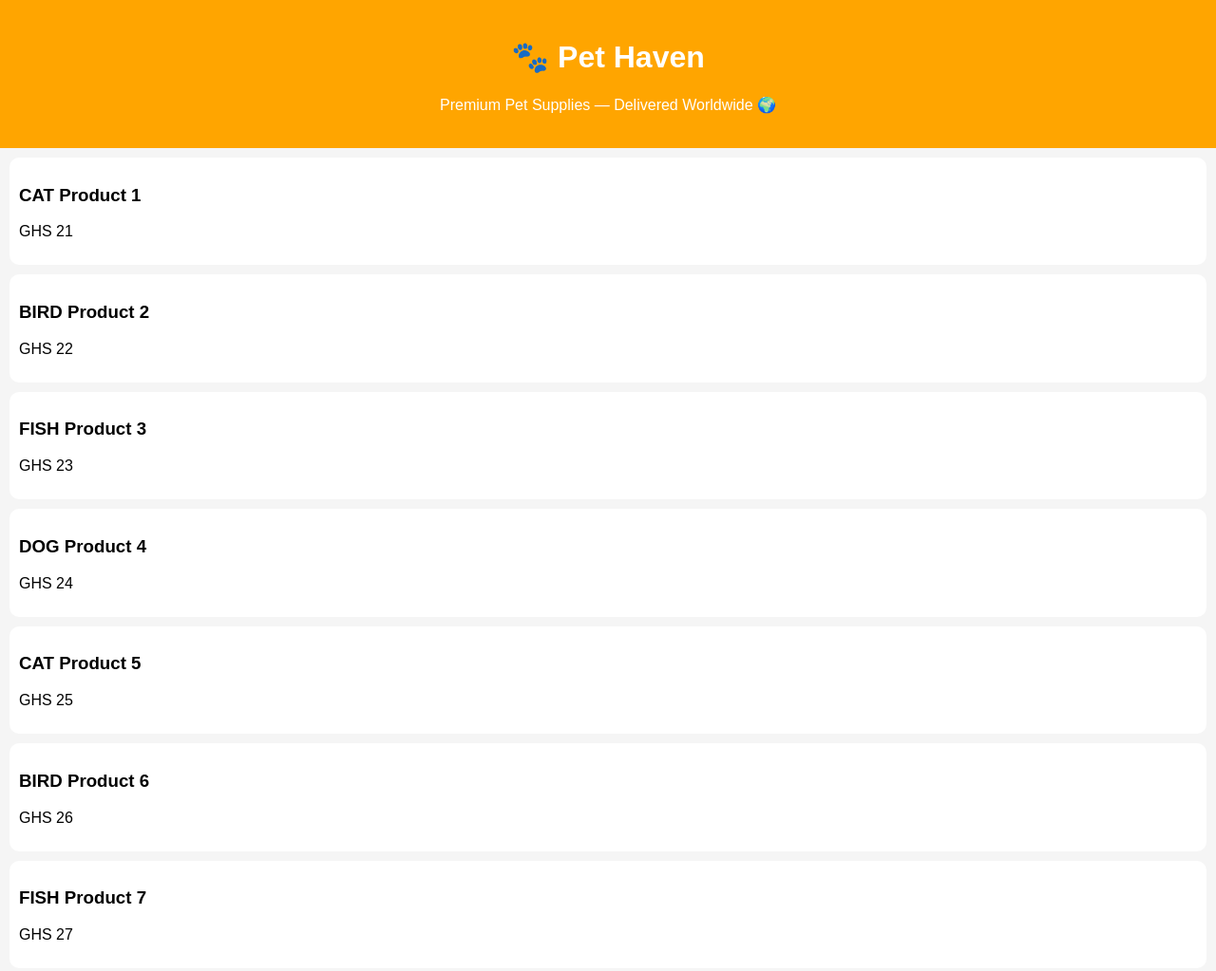
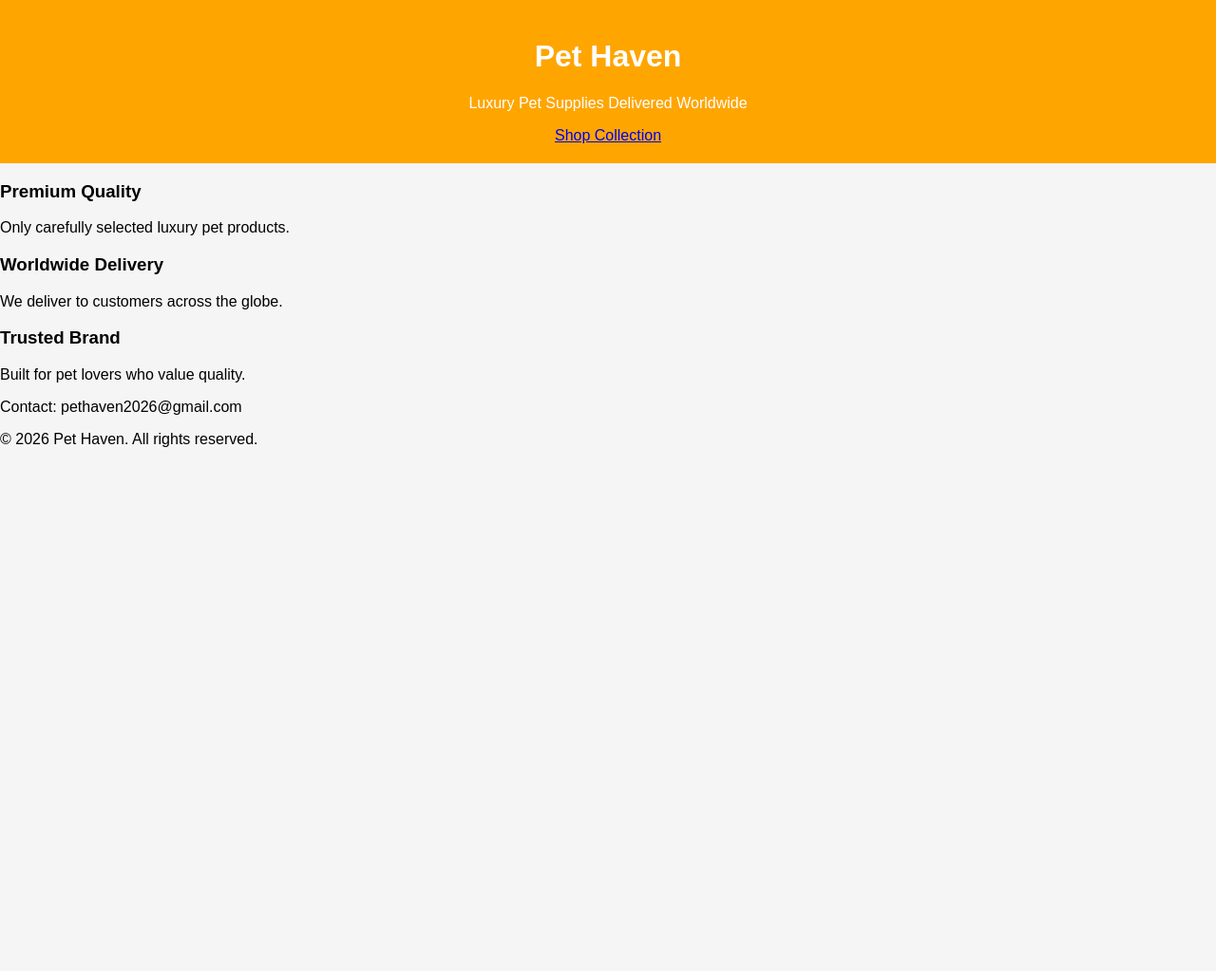
Before and after one commit to JayDroid-tech/Pet-Haven, a plain HTML site: page index.html in a window 1280 px wide. Shown: the top 1023 px of the page at 95% size. After the commit the page ends 800 px from the top, so only its background shows below. Drawn offline with Linux system fonts and the light colour scheme.

Commit message:
Update index.html

```diff
--- a/index.html
+++ b/index.html
@@ -1,20 +1,39 @@
 <!DOCTYPE html>
 <html>
 <head>
-  <title>Pet Haven</title>
+  <title>Pet Haven | Luxury Pet Supplies</title>
   <link rel="stylesheet" href="style.css">
+  <meta name="viewport" content="width=device-width, initial-scale=1.0">
 </head>
+
 <body>
 
-<header>
-  <h1>🐾 Pet Haven</h1>
-  <p>Premium Pet Supplies — Delivered Worldwide 🌍</p>
+<header class="hero">
+  <h1>Pet Haven</h1>
+  <p>Luxury Pet Supplies Delivered Worldwide</p>
+  <a href="#shop" class="btn">Shop Collection</a>
 </header>
 
-<section id="product-list"></section>
+<section class="info">
+  <div>
+    <h3>Premium Quality</h3>
+    <p>Only carefully selected luxury pet products.</p>
+  </div>
+  <div>
+    <h3>Worldwide Delivery</h3>
+    <p>We deliver to customers across the globe.</p>
+  </div>
+  <div>
+    <h3>Trusted Brand</h3>
+    <p>Built for pet lovers who value quality.</p>
+  </div>
+</section>
+
+<section id="shop" class="products"></section>
 
 <footer>
   <p>Contact: pethaven2026@gmail.com</p>
+  <p>© 2026 Pet Haven. All rights reserved.</p>
 </footer>
 
 <script src="products.js"></script>
```
